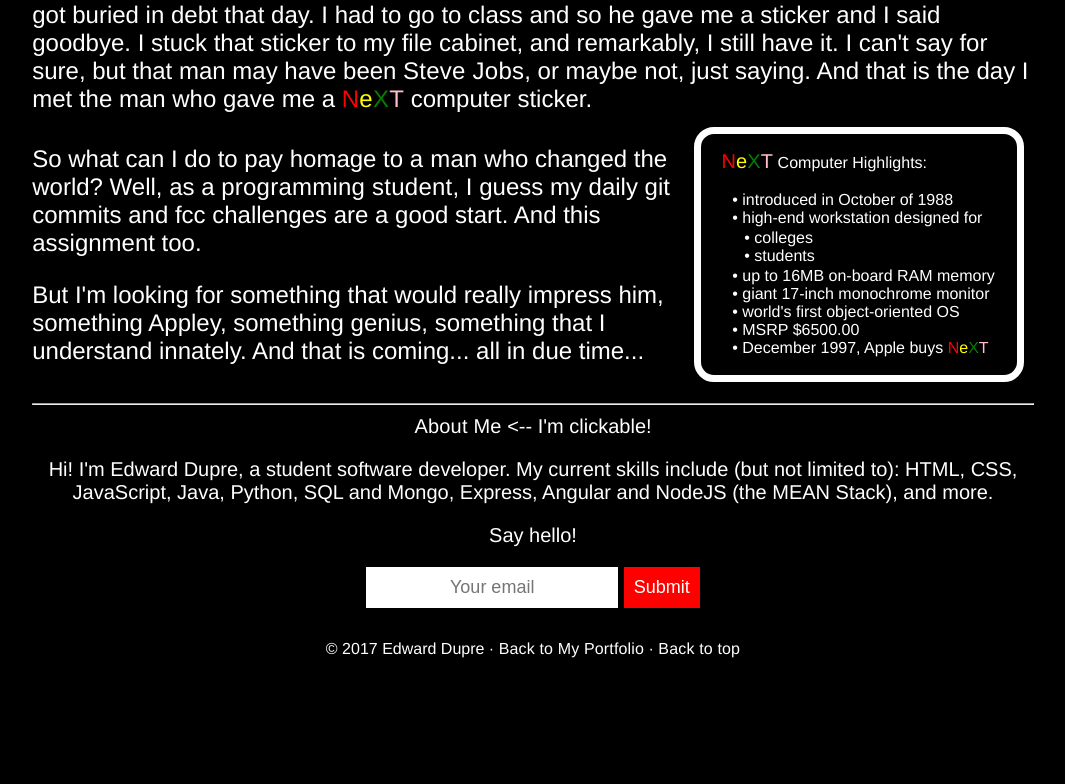
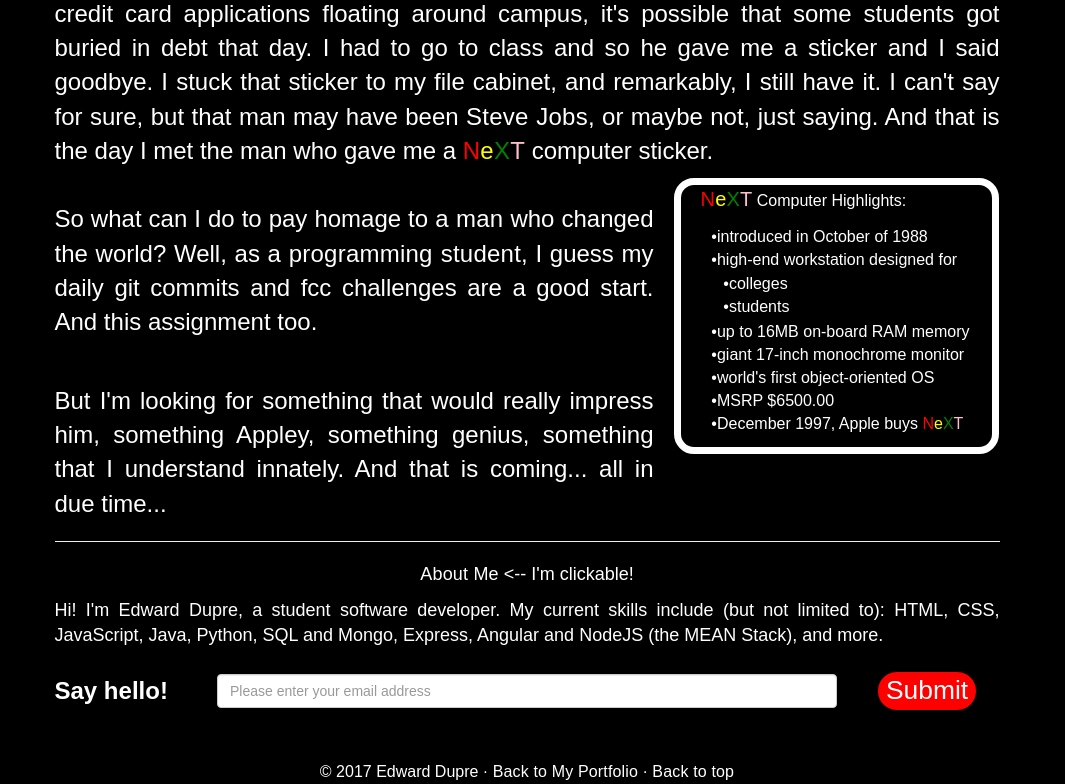
Before and after one commit to code-42/tribute_page, a plain HTML site: page index.html in a window 1280 px wide. Shown: the part 530-1314 px from the top of the page, without its empty margins (113-1178 px from the left). Before the commit the page ends 1196 px from the top, so only its background shows below. Drawn offline with nearby package versions, Linux system fonts and the light colour scheme; a web font is replaced by a local one.

Commit message:
recreate github repo and tidy up linters and validators

```diff
--- a/css/content.css
+++ b/css/content.css
@@ -1,11 +1,13 @@
 body{
   color: white;
-  font-family: helvetica;
-  background: black;
+  font-family: sans-serif;
+  background-color: #000;
   background-size: cover;
   background-position: center;
   font-size: 24px;
-  margin-left: 20px;
+  width:100%;
+  /*padding: 0 10px 10px 10px;*/
+  text-align: justify;
 }
 
 header {
@@ -14,9 +16,24 @@
   color: white;
 }
 
-#navbar{
-  color: white;
+main{
+  padding: 0 1px 10px 1px;
 }
+
+/* NeXT LOGO*/
+.N{
+  color: red;
+}
+.e{
+  color: yellow;
+}
+.X{
+  color: green;
+}
+.T{
+  color: pink;
+}
+/* END NeXT LOGO*/
 
 img {
   float: left;
@@ -24,14 +41,9 @@
   margin: 5px 0px 0px 0px;
 }
 
-.name {
-  font-style: strong;
-  font-size:36px;
-}
-
 article {
   max-width: 80%;
-  padding: 2px;
+  padding: 1px;
   margin: 0 auto;
 }
 h1 {
@@ -52,7 +64,7 @@
 a:hover{
  text-shadow: 0 0 3.8px #333, 0 0 3.8px #333;
  text-decoration: none;
- color: purple;
+ color: green;
 }
 
 ul {
@@ -78,7 +90,7 @@
   font-size: 16px;
   padding: 0px 10px 0px 20px;
   display: block;
-  margin: 10px 10px 10px 10px;
+  margin: 10px 1px 10px 20px;
   border: 7px solid white;
   border-radius: 20px;
 }
@@ -108,18 +120,8 @@
 }
 
 /* END FOOTER */
-#N{
-  color: red;
-}
-#e{
-  color: yellow;
-}
-#X{
-  color: green;
-}
-#T{
-  color: pink;
-}
+
+
 .form{
   max-width: 550px;
   padding: 20px;
@@ -130,18 +132,45 @@
 input {
   text-align: center;
   border: 0;
-  padding: 10px;
+  padding: 1px;
   font-size: 18px;
 }
-input[type="submit"] {
+
+.btn{
+  font-family: sans-serif;
+  font-size: 1.1em;
+  margin: -3px 10px 10px 10px;
+  padding: 0px 8px 0px 8px;
   text-align: center;
-  background: red;
+  background-color: red;
   color: white;
+  text-decoration: none;
+  border: 1px solid;
+  border-color: #000;
+  border-radius: 20px;
 }
-#aboutme{
-  text-align:center;
-  font-size: 20px;
+
+#email{
+  text-align: left;
 }
+
+.aboutme{
+  font-size: large;
+  text-align:justify;
+}
+
+#about_me{
+  text-align: center;
+}
+
+#skills{
+  text-align: justify;
+}
+
+#form{
+  text-align: center;
+}
+
 #atribute{
   font-family: 'Ruthie', cursive;
   font-size:96px;
--- a/index.html
+++ b/index.html
@@ -1,76 +1,91 @@
-<!doctype html>
+<!DOCTYPE html>
 <html lang="en">
 <head>
-    <meta charset="UTF-8">
-    <link href="css/content.css" rel="stylesheet"/>
+	<meta charset="utf-8">
+	<meta content="A tribute to the man who gave me a Next computer sticker" name="description">
+	<meta content="IE=edge" http-equiv="X-UA-Compatible">
+	<meta content="width=device-width, initial-scale=1" name="viewport"><!-- The above 3 meta tags *must* come first in the head; any other head content must come *after* these tags -->
+	<!-- Latest compiled and minified CSS -->
+	<link href="https://maxcdn.bootstrapcdn.com/bootstrap/3.3.7/css/bootstrap.min.css" rel="stylesheet"><!-- Optional theme -->
+	<link href="https://maxcdn.bootstrapcdn.com/bootstrap/3.3.7/css/bootstrap-theme.min.css" rel="stylesheet"><!-- MY CUSTOM CSS THAT OVERRIDES BOOTSTRAP -->
+	<link href="css/index.css" rel="stylesheet">
+	<link href="css/content.css" rel="stylesheet">
 	<link href="https://fonts.googleapis.com/css?family=Ruthie" rel="stylesheet">
 	<title>Tribute</title>
 </head>
 <body>
 	<header>
 		<h1><span id="atribute">A Tribute</span><br>
-To The Man Who Gave Me A
-<span id="N">N</span><span id="e">e</span><span id="X">X</span><span id="T">T</span>
-Sticker</h1>
+		To The Man Who Gave Me A <span class="N">N</span><span class="e">e</span><span class="X">X</span><span class="T">T</span> Sticker</h1>
 	</header>
 	<main>
-<article>that I stuck to my file cabinet.
-    <a href="https://en.wikipedia.org/wiki/NeXT" target="_blank"><img src="images/NeXTsticker.png"/></a>
-    A true story:  about 25 years ago as I was walking across the Quad at Northeastern University, some guy over by Dodge Hall was selling computers.  He was set up outside at a tall table with <a href="https://www.google.com/search?q=next+computer+images&tbm=isch&tbo=u&source=univ&sa=X&ved=0ahUKEwiLufXlys_UAhVO9mMKHYZhAUMQsAQILw&biw=1257&bih=690" target="_blank">his computer</a> on display and had music blasting to attract attention.  So I stopped by and talked with him for a few minutes.  It was an impressive computer, all sleek looking and bigger than the Macintosh of the time.  But it was way out of my price range - like six times the price of my car!  Considering the over-abundance  of credit card applications floating around campus, it's possible that some students got buried in debt that day.  I had to go to class and so he gave me a sticker and I said goodbye.  I stuck that sticker to my file cabinet, and remarkably, I still have it.  I can't say for sure, but that man may have been <a href="https://en.wikipedia.org/wiki/Steve_Jobs" target="_blank">Steve Jobs</a>, or maybe not, just saying.  And that is the day I met the man who gave me a <a href="https://en.wikipedia.org/wiki/NeXT" target="_blank">
-
-        <span id="N">N</span><span id="e">e</span><span id="X">X</span><span id="T">T</span></a> computer sticker.
-</article>
-    <article>
+		<div class="container">
+			<div class="row">
+				<div class="col-sm-1 col-md-1 col-lg-1"></div>
+				<div class="col-sm-10 col-md-10 col-lg-10">
+					<div>
+						that I stuck to my file cabinet. <a href="https://en.wikipedia.org/wiki/NeXT" target="_blank"><img alt="next computer sticker" src="images/NeXTsticker.png"></a> A true story: about 25 years ago as I was walking across the Quad at Northeastern University, some guy over by Dodge Hall was selling computers. He was set up outside at a tall table with <a href="https://www.google.com/search?q=next+computer+images&tbm=isch&tbo=u&source=univ&sa=X&ved=0ahUKEwiLufXlys_UAhVO9mMKHYZhAUMQsAQILw&biw=1257&bih=690" target="_blank">his computer</a> on display and had music blasting to attract attention. So I stopped by and talked with him for a few minutes. It was an impressive computer, all sleek looking and bigger than the Macintosh of the time. But it was way out of my price range - like six times the price of my car! Considering the over-abundance of credit card applications floating around campus, it's possible that some students got buried in debt that day. I had to go to class and so he gave me a sticker and I said goodbye. I stuck that sticker to my file cabinet, and remarkably, I still have it. I can't say for sure, but that man may have been <a href="https://en.wikipedia.org/wiki/Steve_Jobs" target="_blank">Steve Jobs</a>, or maybe not, just saying. And that is the day I met the man who gave me a <a href="https://en.wikipedia.org/wiki/NeXT" target="_blank"><span class="N">N</span><span class="e">e</span><span class="X">X</span><span class="T">T</span></a> computer sticker.
+					</div>
+					<div>
 						<div class="ulist">
-    <p><a href="https://en.wikipedia.org/wiki/NeXT" target="_blank"><span class="headrr"><span id="N">N</span><span id="e">e</span><span id="X">X</span><span id="T">T</span></a> Computer Highlights:</span></p>
+							<p><a href="https://en.wikipedia.org/wiki/NeXT" target="_blank"><span class="headrr"><span class="N">N</span><span class="e">e</span><span class="X">X</span><span class="T">T</span></span></a> Computer Highlights:</p>
 							<ul>
-    <li>
-       introduced in October of 1988
+								<li>introduced in October of 1988</li>
+								<li>high-end workstation designed for
+									<ul>
+										<li>colleges</li>
+										<li>students</li>
+									</ul>
 								</li>
-    <li>
-        high-end workstation designed for
-        <ul><li> colleges</li> <li> students</li></ul>
-    </li>
-    <li>
-        up to 16MB on-board RAM memory
-    </li>
-    <li>
-        giant 17-inch monochrome monitor
-    </li>
-    <li>
-        world's first object-oriented OS
-    </li>
-    <li>
-        MSRP $6500.00
-    </li>
-    <li>
-        December 1997, Apple buys <span id="N">N</span><span id="e">e</span><span id="X">X</span><span id="T">T</span>
-    </li>
-</ul>
+								<li>up to 16MB on-board RAM memory</li>
+								<li>giant 17-inch monochrome monitor</li>
+								<li>world's first object-oriented OS</li>
+								<li>MSRP $6500.00</li>
+								<li>December 1997, Apple buys <span class="N">N</span><span class="e">e</span><span class="X">X</span><span class="T">T</span></li>
+							</ul><!--</div>-->
 						</div>
-</article>
-
-<article>
-
-<p>So what can I do to pay homage to <a href="https://en.wikipedia.org/wiki/Steve_Jobs" target="_blank">a man</a> who changed the world?  Well, as a <a href="http://intracitygeeks.org/careerdevs/" target="_blank">programming student</a>, I guess my daily git commits and fcc challenges are a good start.  And this assignment too.</p><p>
- But I'm looking for something that would really impress him, something Appley, something genius, something that I understand innately.  And that is coming... all in due time...</p>
-    </article>
+						<div>
+							<br>
+							<p>So what can I do to pay homage to <a href="https://en.wikipedia.org/wiki/Steve_Jobs" target="_blank">a man</a> who changed the world? Well, as a <a href="http://intracitygeeks.org/careerdevs/" target="_blank">programming student</a>, I guess my daily git commits and fcc challenges are a good start. And this assignment too.</p><br>
+							<p>But I'm looking for something that would really impress him, something Appley, something genius, something that I understand innately. And that is coming... all in due time...</p>
+						</div>
 						<div class="aboutme">
-  <article id="aboutme">
 							<hr>
-  <a href="https://code-42.github.io/my_portfolio/" target="_blank">About Me</a>  <-- I&#39m clickable!
-  <p id="skills">Hi! I&#39m Edward Dupre, a student software developer.  My current skills include (but not limited to): HTML, CSS, JavaScript, Java, Python, SQL and Mongo, Express, Angular and NodeJS (the MEAN Stack), and more.</p>
-
-  <p>Say hello!</p>
-  <form action="mailto:edwd42@intracitygeeks.org">
-  <input type="email" placeholder="Your email">
-  <input type="submit">
+							<p id="about_me"><a href="https://code-42.github.io/my_portfolio/" target="_blank">About Me</a> &lt;-- I&#39;m clickable!</p>
+							<p id="skills">Hi! I&#39;m Edward Dupre, a student software developer. My current skills include (but not limited to): HTML, CSS, JavaScript, Java, Python, SQL and Mongo, Express, Angular and NodeJS (the MEAN Stack), and more.</p><!--<div id="form">-->
+							<!--    <p>Say hello!</p>-->
+							<!--    <form action="mailto:edwd42@intracitygeeks.org">-->
+							<!--        <input placeholder="Your email" type="email"> <input type="submit">-->
+							<!--    </form>-->
+							<!--</div>-->
+						</div><!--<div class="container">-->
+						<div class="row">
+							<!--<div class="col-sm-2 col-md-2 col-lg-2">-->
+							<form action="#">
+								<div class="form-group">
+									<label class="col-sm-2 col-md-2 col-lg-2" for="email" id="email-label">Say hello!</label>
+									<div class="col-sm-8 col-md-8 col-lg-8">
+										<input class="form-control" id="email" name="email" placeholder="Please enter your email address" required="" type="email">
+									</div>
+									<div class="col-sm-2 col-md-2 col-lg-2">
+										<input class="btn" type="submit" value="Submit">
+									</div>
+								</div>
 							</form>
-  </article>
 						</div>
+					</div>
+				</div>
+			</div>
+		</div>
+		<div class="col-sm-1 col-md-1 col-lg-1"></div>
 	</main>
 	<footer>
 		<p id="footer">&copy; 2017 Edward Dupre &middot; <a href="https://code-42.github.io/my_portfolio">Back to My Portfolio</a> &middot; <a href="#">Back to top</a></p>
-    </footer>
+	</footer><!-- Bootstrap core JavaScript -->
+	<!-- Placed at the end of the document so the pages load faster -->
+	<script src="https://ajax.googleapis.com/ajax/libs/jquery/3.2.1/jquery.min.js">
+	</script>
+	<script src="https://maxcdn.bootstrapcdn.com/bootstrap/3.3.7/js/bootstrap.min.js">
+	</script>
 </body>
 </html>
```
Lines whose indentation alone changed are shown as unchanged.
